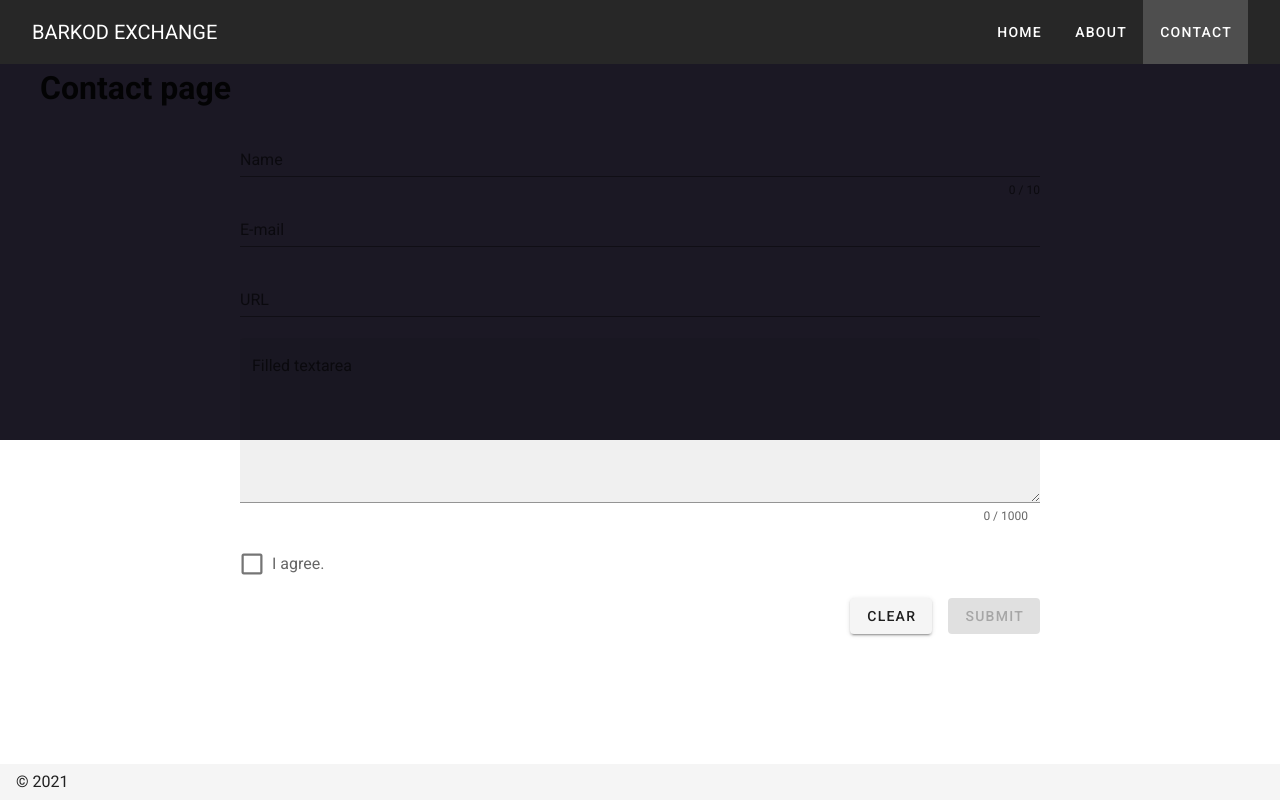
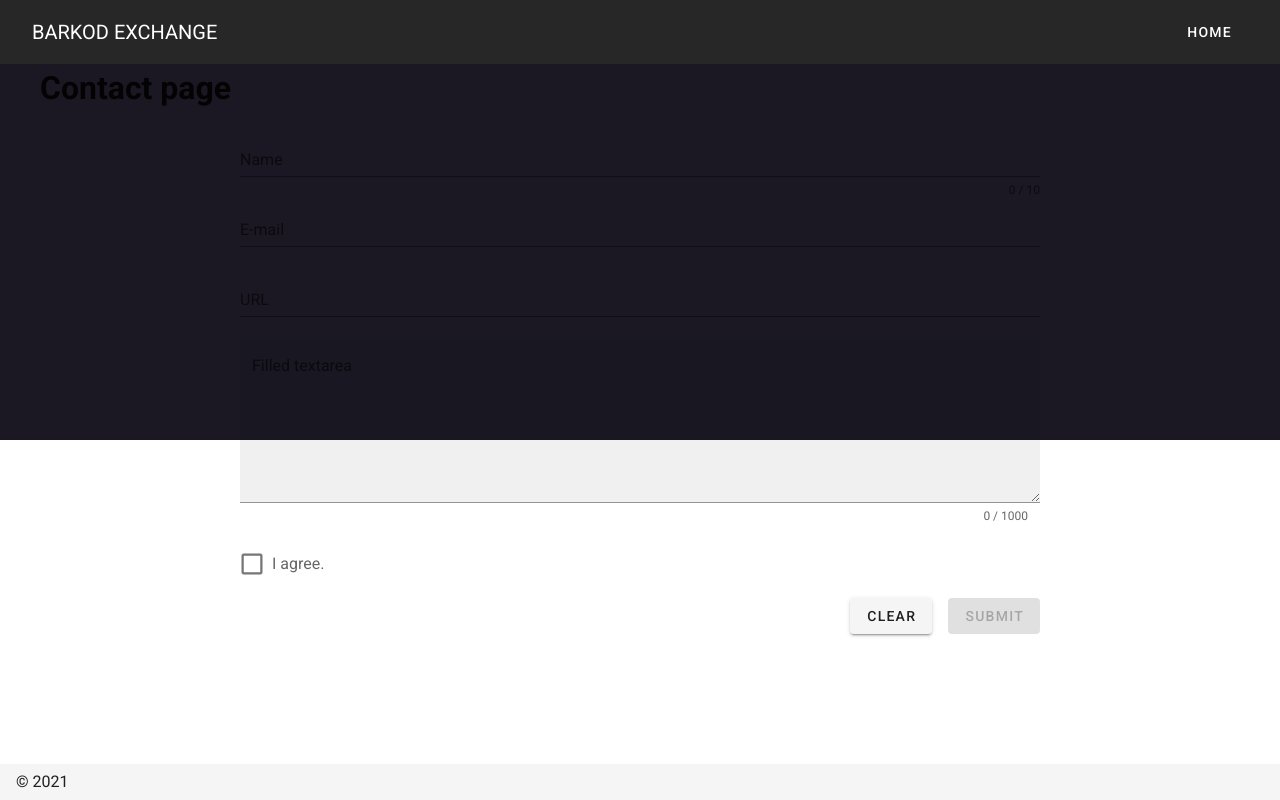
Before and after one commit to ObradovicNikola/BARKOD_BNX_FRONT, a Nuxt app: page /contact in a window 1280 px wide. Built offline with nearby package versions, Linux system fonts and the light colour scheme.

Commit message:
removed menus

```diff
--- a/components/AppHeader/AppHeader.vue
+++ b/components/AppHeader/AppHeader.vue
@@ -9,12 +9,12 @@
         </v-btn>
       </v-toolbar-items>
 
-      <v-app-bar-nav-icon
+      <!-- <v-app-bar-nav-icon
         class="d-md-none"
         @click="drawer = true"
-      ></v-app-bar-nav-icon>
+      ></v-app-bar-nav-icon> -->
     </v-toolbar>
-    <v-navigation-drawer v-model="drawer" app right absolute temporary>
+    <!-- <v-navigation-drawer v-model="drawer" app right absolute temporary>
       <v-list nav dense>
         <v-list-item-group
           v-model="group"
@@ -42,7 +42,7 @@
           </v-list-item>
         </v-list-item-group>
       </v-list>
-    </v-navigation-drawer>
+    </v-navigation-drawer> -->
   </v-app-bar>
 </template>
 
@@ -56,16 +56,16 @@ const data = () => ({
       icon: 'home',
       link: '/',
     },
-    {
-      title: 'About',
-      icon: 'info',
-      link: '/about',
-    },
-    {
-      title: 'Contact',
-      icon: 'email',
-      link: '/contact',
-    },
+    // {
+    //   title: 'About',
+    //   icon: 'info',
+    //   link: '/about',
+    // },
+    // {
+    //   title: 'Contact',
+    //   icon: 'email',
+    //   link: '/contact',
+    // },
   ],
 })
 
--- a/layouts/default.vue
+++ b/layouts/default.vue
@@ -12,7 +12,7 @@
     </v-footer>
     <!-- <v-bottom-navigation v-model="value" :background-color="color"> -->
     <!-- hide-on-scroll -->
-    <v-bottom-navigation
+    <!-- <v-bottom-navigation
       :background-color="color"
       dark
       shift
@@ -38,7 +38,7 @@
         <span>Contact</span>
         <v-icon class="mx-auto">mdi-email</v-icon>
       </v-btn>
-    </v-bottom-navigation>
+    </v-bottom-navigation> -->
   </v-app>
 </template>
 
```
